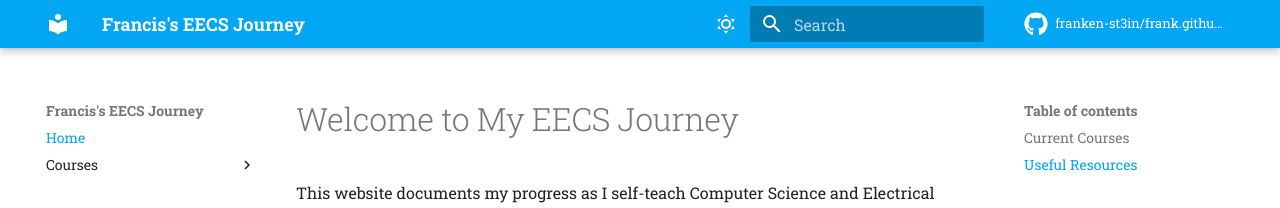
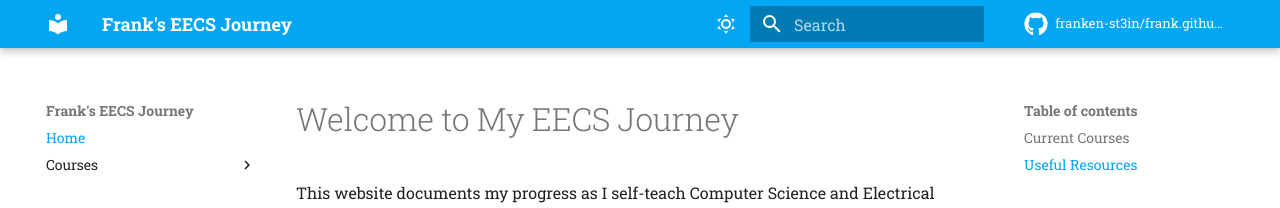
Before and after one commit to franken-st3in/frank.github.io, an MkDocs documentation site: the page built from docs/index.md, in a window 1280 px wide. Shown: the top 208 px of the page. Built offline with MkDocs 1.6.1 and Material for MkDocs 9.7.7, drawn with Linux system fonts in a browser that asks for light colours; comment, search, counter and statistics services are not loaded.

Commit message:
Modify site name and description in mkdocs.yml
Updated site name and description for clarity.

```diff
--- a/mkdocs.yml
+++ b/mkdocs.yml
@@ -1,6 +1,6 @@
-site_name: Francis's EECS Journey
+site_name: Frank's EECS Journey
 site_author: Francis Mbugua
-site_description: Documenting my core EECS self-learning path from Kenya.
+site_description: Documenting my EECS self-learning path.
 
 repo_name: franken-st3in/frank.github.io
 repo_url: https://github.com/franken-st3in/frank.github.io/
```
